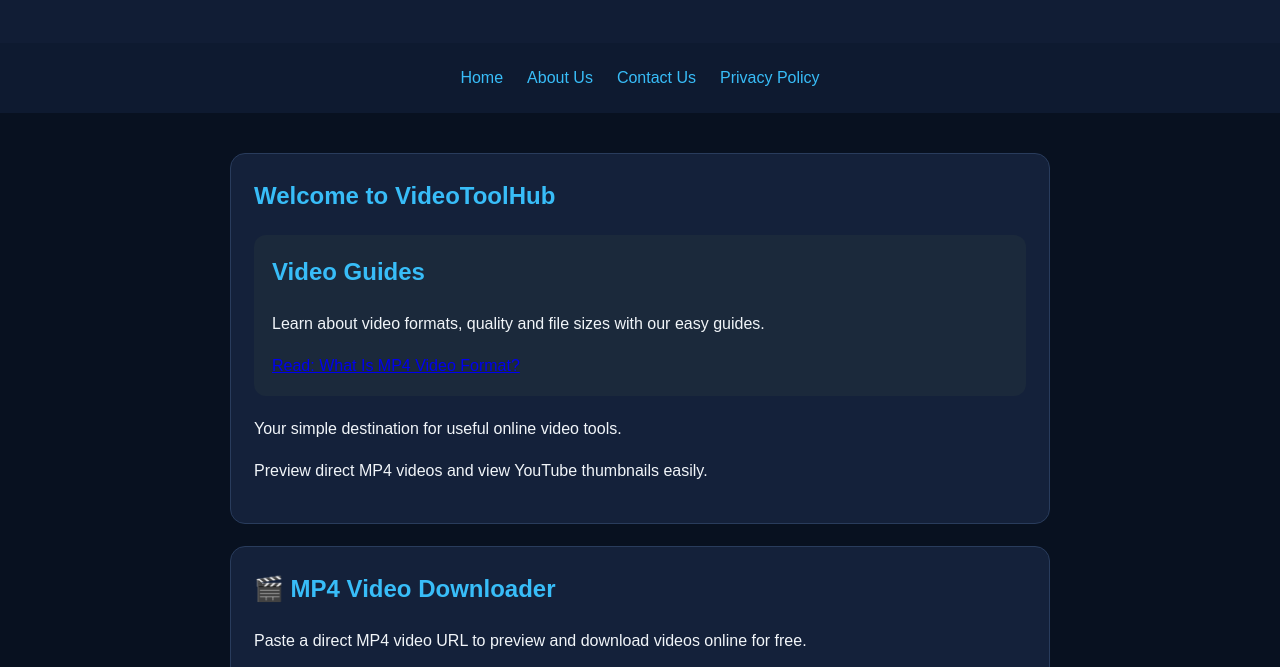
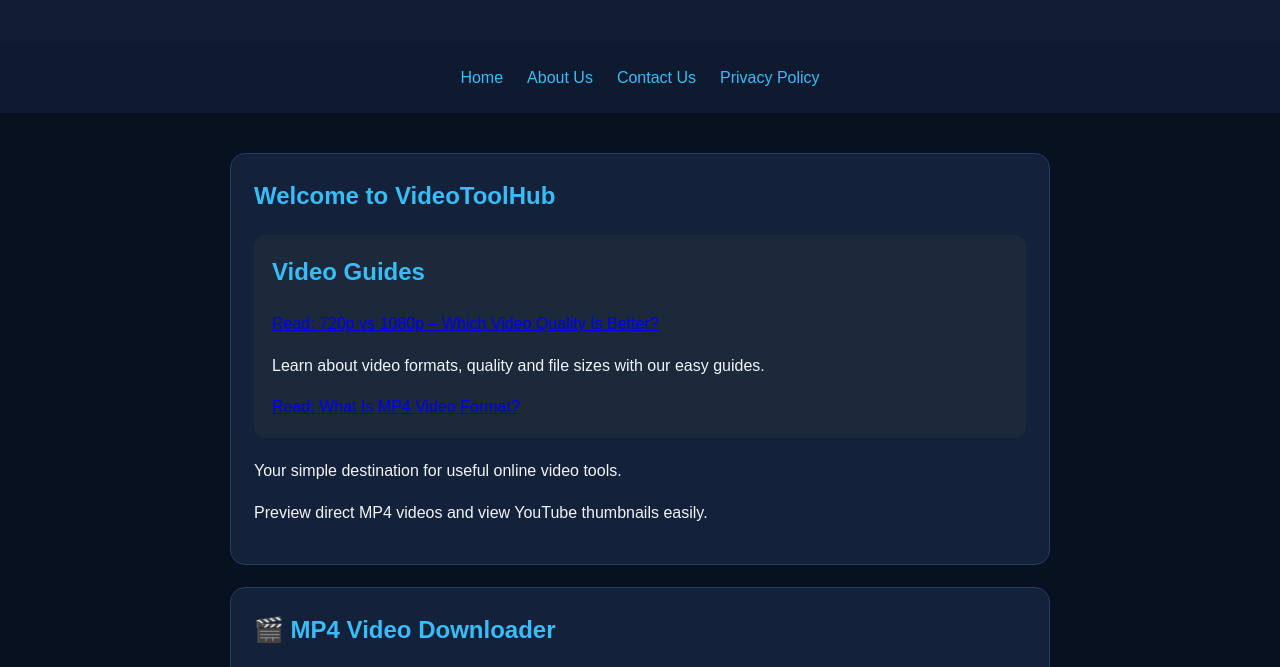
Before and after one commit to ukhomefinds38-sudo/videoutilhub, a plain HTML site: page index.html in a window 1280 px wide. Shown: the part 129-796 px from the top of the page. Drawn offline with Linux system fonts and the light colour scheme.

Commit message:
Update index.html

```diff
--- a/index.html
+++ b/index.html
@@ -51,7 +51,8 @@ footer a{display:inline-block}
 <h2>Welcome to VideoToolHub</h2>
 <div style="margin:20px 0;padding:18px;background:#1b293b;border-radius:12px;">
 <h2>Video Guides</h2>
-<p>Learn about video formats, quality and file sizes with our easy guides.</p>
+<p><a href="720p-vs-1080p.html">Read: 720p vs 1080p – Which Video Quality Is Better?</a></p>
+ <p>Learn about video formats, quality and file sizes with our easy guides.</p>
 <a href="mp4-video-guide.html">Read: What Is MP4 Video Format?</a>
 </div>
  <p>Your simple destination for useful online video tools.</p>
```
